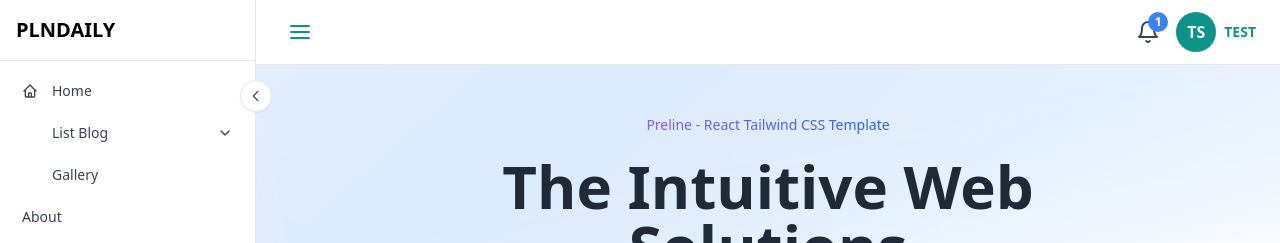
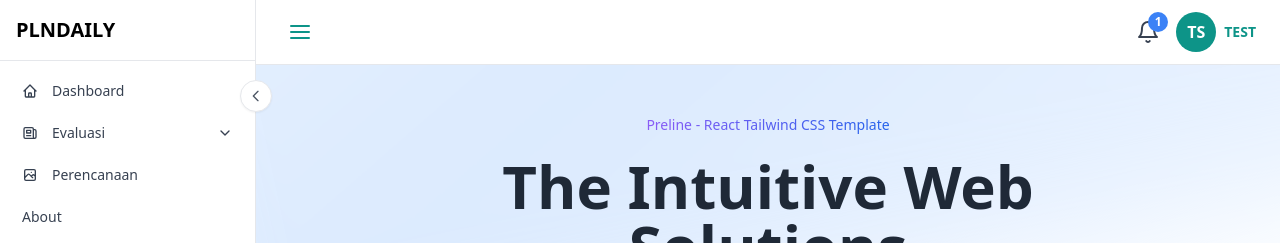
Before and after one commit to ArionoS/plndaily, a React (Vite) app: page / in a window 1280 px wide. Shown: the top 243 px of the page. Built offline with nearby package versions, Linux system fonts and the light colour scheme.

Commit message:
update:new

```diff
--- a/src/components/layouts/Sidebar.tsx
+++ b/src/components/layouts/Sidebar.tsx
@@ -1,6 +1,6 @@
 import { useEffect, useState } from 'react';
 import { Link, useLocation } from 'react-router-dom';
-import { baseRoutes,AppRoute } from '#src/router/routes';
+import { baseRoutes, AppRoute } from '#src/router/routes';
 interface SidebarProps {
   onToggle?: (collapsed: boolean) => void;
 }
@@ -64,7 +64,9 @@ export default function Sidebar({ onToggle }: SidebarProps) {
               </button>
 
               <div className="hs-accordion-content w-full overflow-hidden transition-[height] duration-300 hidden">
-              <ul className="pt-2 ps-7 space-y-1">{renderMenu(route.children, accordionId)}</ul>
+                <ul className="pt-2 ps-7 space-y-1 border-l-2 border-gray-200 ml-3">
+                  {renderMenu(route.children, accordionId)}
+                </ul>
               </div>
             </li>
           );
@@ -92,14 +94,12 @@ export default function Sidebar({ onToggle }: SidebarProps) {
       {/* Desktop Toggle Button - Fixed on the right edge of sidebar */}
       <button
         onClick={toggleSidebar}
-        className={`hidden lg:flex fixed top-20 z-[70] items-center justify-center w-8 h-8 bg-white border border-gray-200 rounded-full shadow-sm hover:bg-gray-100 transition-all duration-300 ${
-          isCollapsed ? 'left-4' : 'left-60'
+        className={`hidden lg:flex fixed top-20 z-[70] items-center justify-center w-8 h-8 bg-white border border-gray-200 rounded-full shadow-sm hover:bg-gray-100 transition-all duration-300 ${isCollapsed ? 'left-4' : 'left-60'
           }`}
         aria-label="Toggle Sidebar"
       >
         <svg
-          className={`w-4 h-4 text-gray-600 transition-transform duration-300 ${
-            isCollapsed ? 'rotate-0' : 'rotate-180'
+          className={`w-4 h-4 text-gray-600 transition-transform duration-300 ${isCollapsed ? 'rotate-0' : 'rotate-180'
             }`}
           fill="none"
           stroke="currentColor"
@@ -130,8 +130,7 @@ export default function Sidebar({ onToggle }: SidebarProps) {
       {/* Sidebar */}
       <div
         id="app-sidebar"
-        className={`hs-overlay [--auto-close:lg] lg:block lg:end-auto lg:bottom-0 w-64 hs-overlay-open:translate-x-0 transition-all duration-300 transform h-full hidden fixed top-0 start-0 bottom-0 z-[60] bg-white border-e border-gray-200 ${
-          isCollapsed ? 'lg:-translate-x-full' : 'lg:translate-x-0'
+        className={`hs-overlay [--auto-close:lg] lg:block lg:end-auto lg:bottom-0 w-64 hs-overlay-open:translate-x-0 transition-all duration-300 transform h-full hidden fixed top-0 start-0 bottom-0 z-[60] bg-white border-e border-gray-200 ${isCollapsed ? 'lg:-translate-x-full' : 'lg:translate-x-0'
           } -translate-x-full`}
         role="dialog"
         tabIndex={-1}
--- a/src/router/routes/index.tsx
+++ b/src/router/routes/index.tsx
@@ -24,29 +24,37 @@ export type AppRoute = Omit<RouteObject, "children"> & {
 
 export const baseRoutes: AppRoute[] = [
   {
-    id: "home",
+    id: "Dashboard",
     Component: Home,
-    path: "active-evaluation",
+    path: "",
     meta: {
-      title: "Home", icon: <svg className="size-4" fill="none" stroke="currentColor" viewBox="0 0 24 24">
+      title: "Dashboard", icon: <svg className="size-4" fill="none" stroke="currentColor" viewBox="0 0 24 24">
         <path strokeLinecap="round" strokeLinejoin="round" strokeWidth={2} d="M3 12l2-2m0 0l7-7 7 7M5 10v10a1 1 0 001 1h3m10-11l2 2m-2-2v10a1 1 0 01-1 1h-3m-6 0a1 1 0 001-1v-4a1 1 0 011-1h2a1 1 0 011 1v4a1 1 0 001 1m-6 0h6" />
       </svg>
     },
   },
   {
-    path: "list-blog",
+    path: "Evaluasi",
     id: "list-blog",
-    meta: { title: "List Blog", icon: <svg className="w-4 h-4" /> },
+    meta: {
+      title: "Evaluasi", icon: <svg className="size-4" fill="none" stroke="currentColor" viewBox="0 0 24 24">
+        <path strokeLinecap="round" strokeLinejoin="round" strokeWidth={2} d="M19 20H5a2 2 0 01-2-2V6a2 2 0 012-2h10a2 2 0 012 2v1m2 13a2 2 0 01-2-2V7m2 13a2 2 0 002-2V9a2 2 0 00-2-2h-2m-4-3H9M7 16h6M7 8h6v4H7V8z" />
+      </svg>
+    },
     children: [
-      { path: "list", id: "blog-list", Component: BlogList, meta: { title: "Blog List" } },
-      { path: "detail", id: "blog-detail", Component: BlogDetail, meta: { title: "Blog Detail", hideInSidebar: false } },
+      { path: "active-evaluation", id: "blog-list", Component: BlogList, meta: { title: "Evaluasi Aktif" } },
+      { path: "detail", id: "blog-detail", Component: BlogDetail, meta: { title: "Approval Evaluasi", hideInSidebar: false } },
     ],
   },
   {
     path: "gallery",
     id: "gallery",
     Component: Gallery,
-    meta: { title: "Gallery", icon: <svg className="w-4 h-4" /> },
+    meta: {
+      title: "Perencanaan", icon: <svg className="size-4" fill="none" stroke="currentColor" viewBox="0 0 24 24">
+        <path strokeLinecap="round" strokeLinejoin="round" strokeWidth={2} d="M4 16l4.586-4.586a2 2 0 012.828 0L16 16m-2-2l1.586-1.586a2 2 0 012.828 0L20 14m-6-6h.01M6 20h12a2 2 0 002-2V6a2 2 0 00-2-2H6a2 2 0 00-2 2v12a2 2 0 002 2z" />
+      </svg>
+    },
   },
   {
     path: "about",
```
Lines whose indentation alone changed are shown as unchanged.
